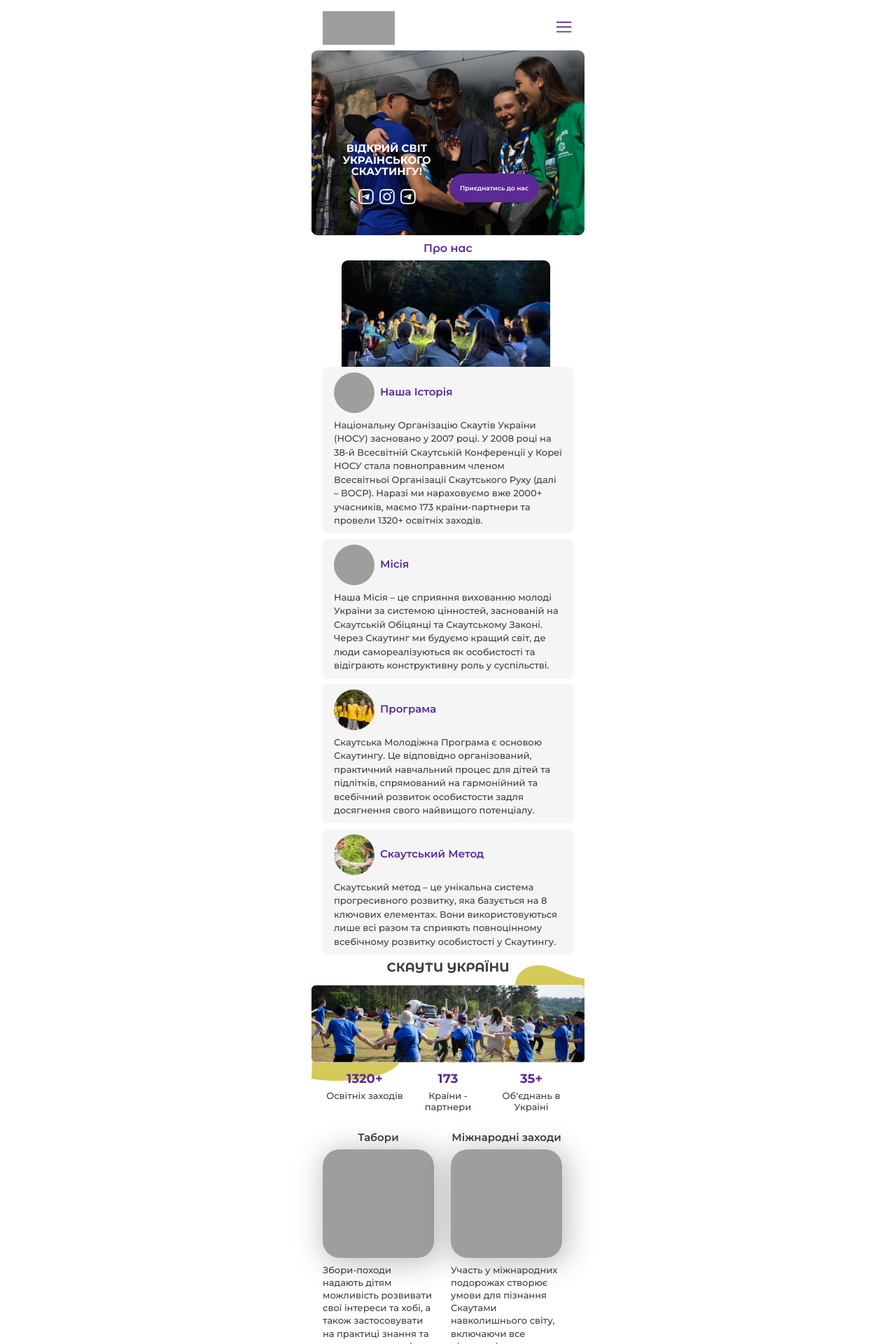
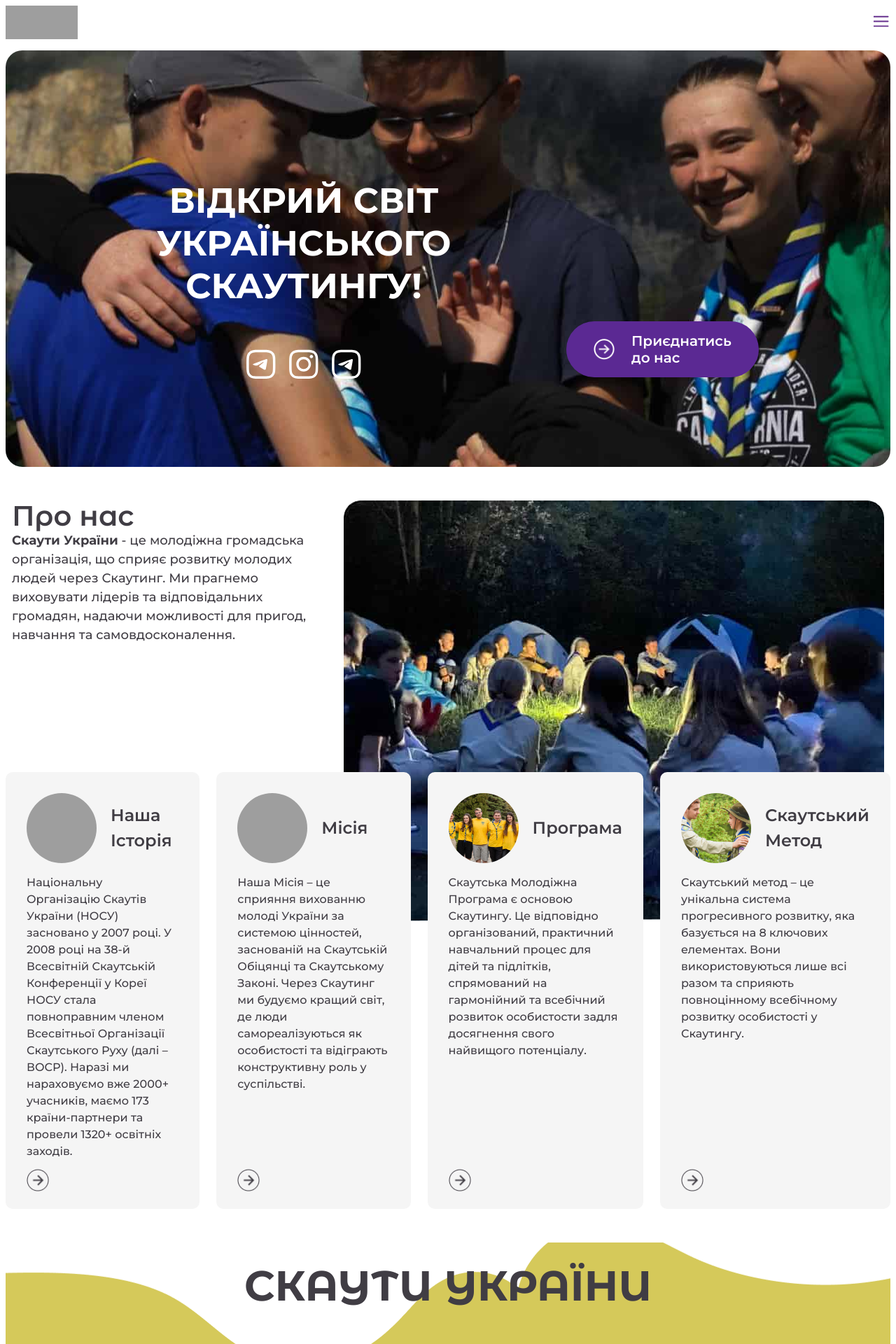
Before and after one commit to ValentynaJasochka/scouts-website, a PHP site: page / in a window 1280 px wide. Shown: the top 1920 px of the page at 70% size. Run offline with PHP 8.4, Linux system fonts and the light colour scheme; grey boxes are pictures that could not be loaded.

Commit message:
fix events
fix events

fix events

```diff
--- a/index.html
+++ b/index.html
@@ -265,6 +265,7 @@
             </div>
             <div class="about-scouts-background-block"></div>
           </div>
+          <div class="about-scouts-cards-list-container">
           <ul class="about-scouts-cards-list">
             <li class="about-scouts-card">
               <div class="about-scouts-header">
--- a/styles.css
+++ b/styles.css
@@ -20,26 +20,32 @@
     margin-right: auto;
   } */
 }
-@media screen and (max-width: 1777px) {
+
+@media screen and (max-width: 1024px) {
   .container {
-    width: 390px;
+    max-width: 390px;
+    width: 100%;
     margin-left: auto;
     margin-right: auto;
+    padding-left: 0;
+    padding-right: 0;
   }
+
   .main-group {
     display: flex;
     flex-direction: column;
     align-items: center;
   }
+
   .hero {
     display: flex;
-    width: 390px;
     height: 264px;
     padding: 132px 0 47px 18px;
     background-repeat: no-repeat;
     background-size: contain;
     background-image: url("./images/mobile/main-page/banner-mobile.jpg");
   }
+
   .hero-container {
     display: flex;
     flex-direction: column;
@@ -47,6 +53,7 @@
     gap: 16px;
     padding: 0;
   }
+
   .hero-text-container {
     width: 179px;
     text-align: center;
@@ -59,10 +66,12 @@
     text-transform: uppercase;
     color: var(--white-text-color);
   }
+
   .social-media-list {
     display: flex;
     gap: 8px;
   }
+
   .social-media-item {
     display: flex;
     align-items: center;
@@ -77,6 +86,7 @@
   .social-media-item-icon:hover {
     fill: rgb(222, 213, 233);
   }
+
   .subscribing-link {
     align-self: end;
     border-radius: 1000px;
@@ -91,9 +101,11 @@
         rgb(155, 104, 212)
     );
   }
+
   .subscribing-link-icon {
     display: none;
   }
+
   .subscribing-link-text {
     font-weight: 600;
     font-size: 9px;
@@ -103,32 +115,39 @@
   /* ABOUT SCOUTS */
   .about-scouts {
     padding-top: 10px;
+    margin-bottom: 20px;
   }
 
   .about-scouts-background-block {
-    width: 351px;
+    width: 100%;
     height: 232px;
-    border-radius: 24px;
     background-size: contain;
     background-repeat: no-repeat;
     background-position: center;
     border-radius: 10px;
     background-image: url("./images/background-img2.jpg");
   }
+
   .sub-title {
     font-family: "Montserrat Alternates", sans-serif;
     font-weight: 600;
     font-size: 16px;
     line-height: 1.1;
     letter-spacing: 0.00098em;
-    margin-bottom: 24px;
     text-align: center;
     color: var(--accent-color);
     margin-bottom: 8px;
   }
+
   .about-scouts-text {
     display: none;
   }
+
+  .about-scouts-cards-list-container {
+    display: flex;
+    justify-content: center;
+  }
+
   .about-scouts-cards-list {
     display: flex;
     flex-direction: column;
@@ -137,12 +156,14 @@
     margin-top: -80px;
     justify-content: center;
   }
+
   .about-scouts-card {
-    width: 358px;
+    width: 100%;
     border-radius: 6px;
     padding: 8px 16px;
     background-color: rgb(245, 245, 245);
   }
+
   .about-scouts-header {
     display: flex;
     justify-content: start;
@@ -150,6 +171,7 @@
     gap: 8px;
     margin-bottom: 8px;
   }
+
   .about-scouts-card-img {
     width: 58px;
     height: 58px;
@@ -158,7 +180,7 @@
 
   }
 
-  .about-scouts-card-img >.about-scouts-card-picture {
+  .about-scouts-card-img > .about-scouts-card-picture {
     display: block;
     height: 100%;
     width: 100%;
@@ -170,6 +192,7 @@
   .about-scouts-card-nav {
     display: none;
   }
+
   .scouts-card-title {
     font-weight: 600;
     font-size: 15px;
@@ -206,17 +229,20 @@
     text-transform: uppercase;
     margin-bottom: 16px;
   }
+
   .main-part-section-img {
     border-radius: 6px;
     overflow: hidden;
     margin-bottom: 16px;
   }
+
   .main-information-block {
     display: flex;
     max-width: 100%;
     /* width: 1564px; */
     justify-content: space-between;
   }
+
   .information-block {
     display: flex;
     width: 119px;
@@ -224,6 +250,7 @@
     align-items: center;
     gap: 8px;
   }
+
   .information-numbers {
     font-family: "Montserrat Alternates", sans-serif;
     font-weight: 700;
@@ -232,6 +259,7 @@
     letter-spacing: 0.00097em;
     color: rgb(91, 41, 147);
   }
+
   .text-information {
     font-size: 13px;
     text-align: center;
@@ -243,6 +271,7 @@
     padding-bottom: 26px;
     /* box-shadow: inset 0 4px 4px rgba(0, 0, 0, 0.25); */
   }
+
   .events-title {
     display: none;
   }
@@ -251,21 +280,24 @@
     display: flex;
     flex-wrap: wrap;
     width: 100%;
-    column-gap: 24px;
-    row-gap: 16px;
+    grid-gap: 16px;
   }
+
+
   .events-item {
     display: flex;
     flex-direction: column;
     align-items: center;
-    width: 159px;
-    /* height: 716px; */
+    gap: 8px;
     border-radius: 20px;
-    /* background-color: rgb(245, 245, 245); */
-    /* padding: 40px 16px; */
-    /* max-width: 50%; */
-    gap: 8px;
+    margin-bottom: 8px;
   }
+
+  .events-item:nth-child(2n + 1),
+  .events-item:nth-child(2n + 2) {
+    flex: 0 0 calc(50% - 10px);
+  }
+
   .events-item-title {
     font-family: "Montserrat", sans-serif;
     font-weight: 600;
@@ -273,6 +305,7 @@
     letter-spacing: 0.00098em;
     text-align: center;
   }
+
   .events-img-wrapper {
     width: 159px;
     height: 155px;
@@ -281,7 +314,7 @@
     box-shadow: 4px 4px 40px 4px rgba(0, 0, 0, 0.25);
   }
 
-  .events-img-wrapper  >.events-img {
+  .events-img-wrapper > .events-img {
     display: block;
     height: 100%;
     width: 100%;
@@ -298,13 +331,13 @@
   }
 
   /* reviews */
-
   .reviews {
     background-color: var(--accent-color);
     width: 100%;
     padding-top: 24px;
     padding-bottom: 16px;
   }
+
   .reviews-title {
     font-weight: 600;
     font-size: 16px;
@@ -315,23 +348,28 @@
     text-align: center;
     margin-bottom: 16px;
   }
+
   .reviews-list {
     display: flex;
     flex-direction: column;
     gap: 8px;
     align-items: center;
   }
+
   .reviews-stiled:nth-child(2) {
     display: flex;
     flex-direction: column;
     gap: 8px;
   }
+
   .first {
     display: none;
   }
+
   .second {
     display: none;
   }
+
   .reviews-item {
     display: flex;
     flex-direction: column-reverse;
@@ -342,11 +380,13 @@
     padding: 8px;
 
   }
+
   .reviews-individuo-wrapper {
     display: flex;
     gap: 8px;
     align-items: center;
   }
+
   .reviewer-photo-wrapper {
     width: 75px;
     height: 75px;
@@ -355,7 +395,7 @@
     box-shadow: 4px 4px 40px 4px rgba(0, 0, 0, 0.25);
   }
 
-  .reviewer-photo-wrapper  >.reviewer-photo  {
+  .reviewer-photo-wrapper > .reviewer-photo {
     display: block;
     height: 100%;
     width: 100%;
@@ -369,6 +409,7 @@
     line-height: 1.4;
     letter-spacing: 0.00098em;
   }
+
   .reviewer-name {
     font-size: 13px;
     line-height: 1.4;
@@ -401,15 +442,18 @@
     color: var(--accent-color);
     text-align: center;
   }
+
   .invitation-text {
     font-size: 13px;
     line-height: 1.5;
     text-align: center;
   }
+
   .invitation-section-img,
   .subscribing-link-icon {
     display: none;
   }
+
   .subscribing-link-invitation {
     display: inline-block;
     background-color: var(--accent-color);
@@ -417,6 +461,7 @@
     border-radius: 14px;
     align-self: center;
   }
+
   .subscribing-link-invitation-text {
     font-weight: 600;
     font-size: 16px;
@@ -424,15 +469,15 @@
   }
 }
 
-@media screen and (min-width: 1778px) {
+@media screen and (min-width: 1024px) {
   .container {
     width: 100%;
     margin-left: auto;
     margin-right: auto;
     padding: 0px 0px;
   }
+
   /* main */
-
   .hero {
     margin-top: 16px;
     margin-bottom: 16px;
@@ -450,6 +495,7 @@
     background-position: center;
     background-image: url("./images/background-img.jpg");
   }
+
   .hero-container {
     display: flex;
     flex-direction: column;
@@ -461,12 +507,14 @@
     width: 750px;
     text-align: center;
   }
+
   .hero-text {
     font-weight: 700;
     font-size: 50px;
     text-transform: uppercase;
     color: var(--white-text-color);
   }
+
   .social-media-list {
     display: flex;
     gap: 19px;
@@ -481,6 +529,7 @@
   .social-media-item-icon:hover {
     fill: rgb(222, 213, 233);
   }
+
   .subscribing-link {
     display: flex;
     display: flex;
@@ -516,17 +565,20 @@
     padding-top: 32px;
     padding-bottom: 48px;
   }
+
   .about-scouts-block {
     display: flex;
     gap: 32px;
     justify-content: center;
   }
+
   .about-scouts-background-block {
     width: 772px;
     height: 601px;
     border-radius: 24px;
     background-image: url("./images/background-img2.jpg");
   }
+
   .sub-title {
     font-family: "Montserrat Alternates", sans-serif;
     font-weight: 600;
@@ -534,6 +586,7 @@
     line-height: 1.1;
     letter-spacing: 0.00098em;
   }
+
   .about-scouts-text {
     width: 442px;
     height: 216px;
@@ -545,17 +598,25 @@
   .about-scouts-text-bold {
     font-weight: 700;
   }
+
+  .about-scouts-cards-list-container {
+    display: flex;
+    justify-content: center;
+
+    width: 100%;
+  }
+
   .about-scouts-cards-list {
+    max-width: 1556px;
     display: flex;
-    gap: 24px;
+    grid-gap: 24px;
     margin-top: -213px;
     justify-content: center;
   }
 
   .about-scouts-card {
     position: relative;
-    width: 371px;
-    height: 477px;
+    width: 100%;
     border-radius: 10px;
     padding: 30px;
     background-color: rgb(245, 245, 245);
@@ -574,10 +635,11 @@
     height: 100px;
     border-radius: 1000px;
     overflow: hidden;
-
+    flex-shrink: 0;
+    background-size: cover;
   }
 
-  .about-scouts-card-img >.about-scouts-card-picture {
+  .about-scouts-card-img > .about-scouts-card-picture {
     display: block;
     height: 100%;
     width: 100%;
@@ -586,6 +648,9 @@
     background-position: center;
   }
 
+  .about-scouts-card-img img {
+    height: 100%;
+  }
 
   .scouts-card-title {
     font-weight: 600;
@@ -598,6 +663,7 @@
     font-size: 16px;
     line-height: 1.5;
     letter-spacing: 0.00098em;
+    margin-bottom: 40px;
   }
 
   .about-scouts-card-nav {
@@ -633,6 +699,7 @@
     overflow: hidden;
     max-width: 100%;
   }
+
   .main-information-block {
     display: flex;
     max-width: 100%;
@@ -659,6 +726,7 @@
   .text-information {
     font-size: 35px;
   }
+
   /* EVENTS */
   .events {
     padding-bottom: 32px;
@@ -668,25 +736,38 @@
     align-items: center;
   }
 
+  .events-wrapper {
+    width: 100%;
+  }
+
   .events-title {
     /* margin-bottom: 69px; */
     text-align: center;
     margin-bottom: 48px;
     text-shadow: 0 4px 4px rgba(0, 0, 0, 0.25);
   }
+
+  .events-list-container {
+    width: 100%;
+    display: flex;
+    justify-content: center;
+  }
+
   .events-list {
     display: flex;
-    gap: 24px;
+    grid-gap: 32px;
+    max-width: 1558px;
+    width: 100%;
+  }
 
-    /* width:100%; */
-  }
   .events-item {
+    max-width: 381px;
+    width: 100%;
+    border-radius: 20px;
+    gap: 32px;
+    flex: 1 1 381px;
     display: flex;
     flex-direction: column;
-    align-items: center;
-    gap: 32px;
-    width: 381px;
-    border-radius: 20px;
   }
 
   .events-item-title {
@@ -696,15 +777,20 @@
     letter-spacing: 0.00098em;
     text-align: center;
   }
+
   .events-img-wrapper {
-    width: 370px;
-    height: 370px;
+    width: 100%;
+    aspect-ratio: 1;
+    text-align: center;
+    overflow: hidden;
     border-radius: 24px;
-    overflow: hidden;
+    display: flex;
+    justify-content: center;
     box-shadow: 4px 4px 30px 10px rgba(0, 0, 0, 0.25);
+    margin-bottom: 16px;
   }
 
-  .events-img-wrapper  >.events-img {
+  .events-img-wrapper > .events-img {
     display: block;
     height: 100%;
     width: 100%;
@@ -713,6 +799,10 @@
     background-position: center;
   }
 
+  .events-img {
+    height: 100%;
+    border-radius: 24px;
+  }
 
   .events-item-text {
     font-size: 16px;
@@ -729,16 +819,19 @@
     background-color: var(--accent-color);
     overflow: hidden;
   }
+
   .reviews-section {
-    width: 1778px;
+    max-width: 1778px;
+    width: 100%;
     height: 842px;
     display: flex;
     align-items: center;
     justify-content: space-around;
-
+    gap: 20px;
     padding-left: 164px;
     padding-right: 164px;
   }
+
   .reviews-title {
     font-weight: 600;
     font-size: 36px;
@@ -746,11 +839,13 @@
     width: 398px;
     text-align: center;
   }
+
   .reviews-list {
     display: flex;
     gap: 17px;
     align-items: center;
   }
+
   .reviews-item {
     display: flex;
     flex-direction: column;
@@ -772,6 +867,7 @@
     gap: 10px;
     align-items: center;
   }
+
   .reviewer-photo-wrapper {
     width: 75px;
     height: 75px;
@@ -780,7 +876,7 @@
     box-shadow: 4px 4px 40px 4px rgba(0, 0, 0, 0.25);
   }
 
-.reviewer-photo-wrapper  >.reviewer-photo  {
+  .reviewer-photo-wrapper > .reviewer-photo {
     display: block;
     height: 100%;
     width: 100%;
@@ -788,7 +884,6 @@
     object-fit: cover;
     background-position: center;
   }
-
 
 
   .reviews-individuo {
@@ -809,16 +904,19 @@
     width: 194px;
     color: rgb(125, 125, 125);
   }
+
   .reviews-stiled {
     display: flex;
     flex-direction: column;
     gap: 24px;
   }
+
   .reviews-item-styled {
     background-color: rgba(213, 201, 90, 0.1);
     width: 380px;
     height: 220px;
   }
+
   .reviews-item-styled.first {
     border-radius: 0 0 24px 24px;
   }
@@ -828,14 +926,14 @@
   }
 
 
-
-
   /* invitation */
   .invitation {
     background-color: rgb(245, 245, 245);
   }
+
   .invitation-section {
-  width: 1576px;
+    max-width: 1576px;
+    width: 100%;
     height: 684px;
     display: flex;
     justify-content: space-between;
@@ -844,6 +942,7 @@
     padding-right: 82px;
 
   }
+
   .invitation-information {
     display: flex;
     flex-direction: column;
@@ -865,17 +964,28 @@
     text-align: center;
 
   }
+
   .subscribing-link-invitation {
     align-self: center;
   }
+
   .invitation-section-img {
     display: flex;
     position: relative;
   }
 
-.invitation-img{
-  position: absolute;
-  right: 270px;
+  .invitation-img {
+    position: relative;
+    z-index: 2;
+    width: 50%;
+  }
+
+  .invitation-img-second {
+    position: relative;
+    z-index: 1;
+    margin-left: -40px;
+    width: 50%;
+
   }
 
 }
```
Also changed, not shown: other parts of index.html (+10 -15 lines). Lines whose indentation alone changed are shown as unchanged.
